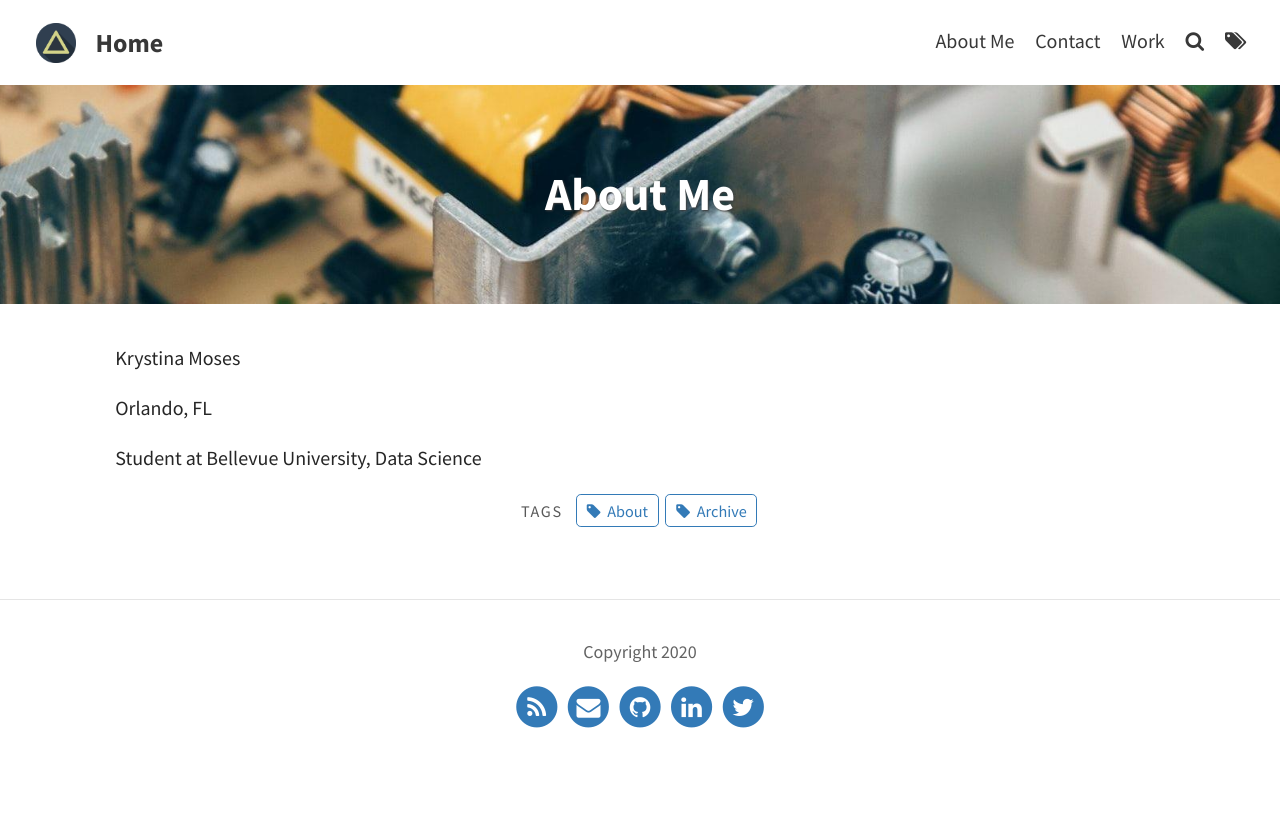
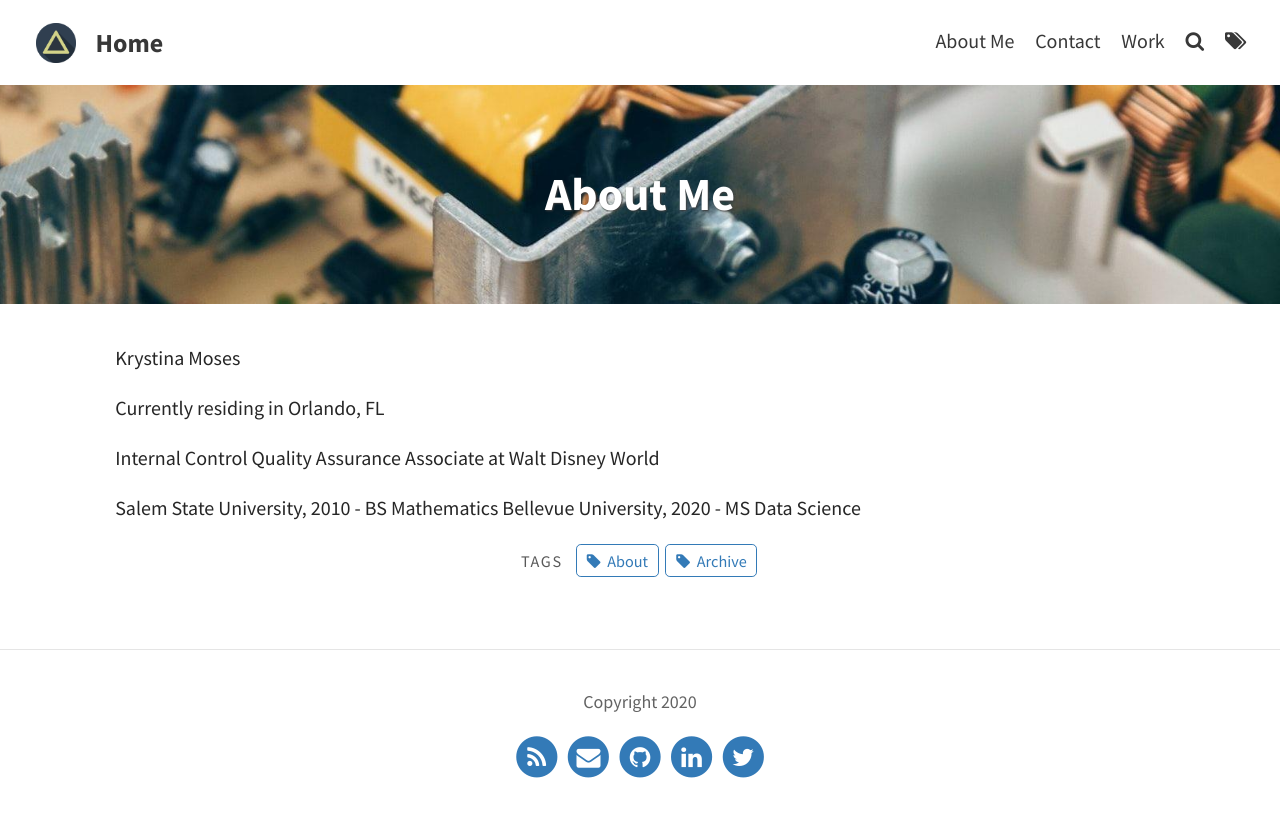
Before and after one commit to knmoses/knmoses.github.io, a Jekyll site: the page built from pages/about.md, in a window 1280 px wide. Shown: the top 817 px of the page. Built offline with Jekyll 4.4.1, drawn with Linux system fonts in a browser that asks for light colours.

Commit message:
Update about.md

```diff
--- a/pages/about.md
+++ b/pages/about.md
@@ -8,6 +8,9 @@ tags: [About, Archive]
 
 Krystina Moses
 
-Orlando, FL
+Currently residing in Orlando, FL
 
-Student at Bellevue University, Data Science
+Internal Control Quality Assurance Associate at Walt Disney World
+
+Salem State University, 2010 - BS Mathematics
+Bellevue University, 2020 - MS Data Science
```
